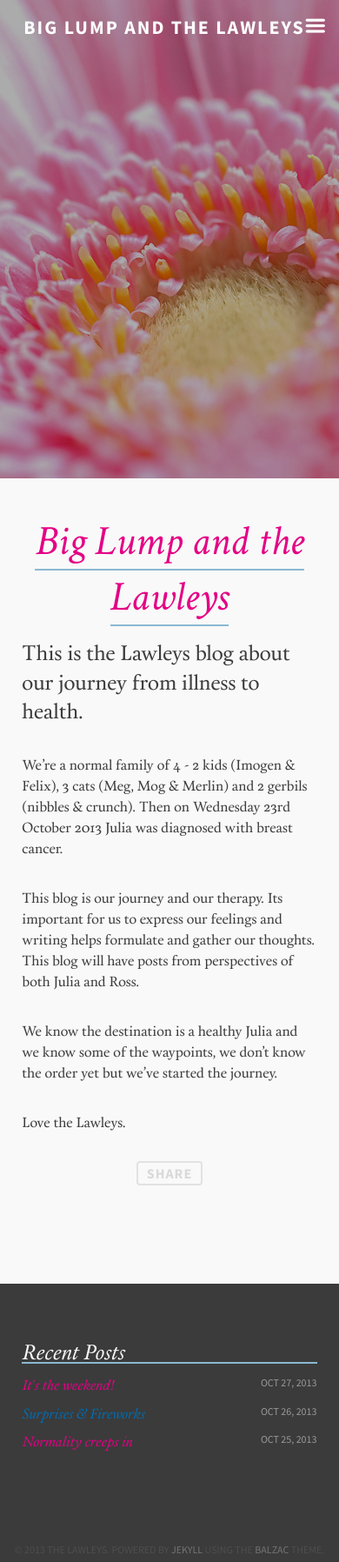
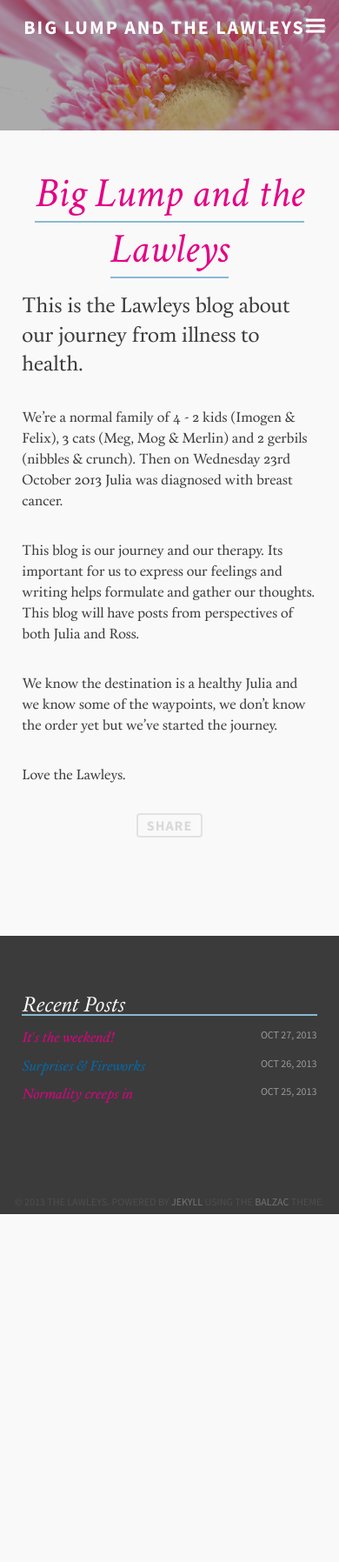
Before and after one commit to rozza/biglump, a Jekyll site: the page built from about.md, in a window 390 px wide. Shown: the whole page at 87% size. Built offline with Jekyll 4.4.1, drawn with Linux system fonts in a browser that asks for light colours; comment, search, counter and statistics services are not loaded; after the commit the page ends 1396 px from its top, so only the background shows below that.

Commit message:
Mobile friendly header

```diff
--- a/assets/css/i.css
+++ b/assets/css/i.css
@@ -1089,6 +1089,12 @@ footer .social ul li:last-child {
     text-shadow: none;
   }
 
+  .article .featured-image, .article .overlay {
+    min-height: 100px;
+    height: 150px !important;
+  }
+
+
   #bump .darken nav ul {
     padding: 0;
     margin-top: 40px;
```
